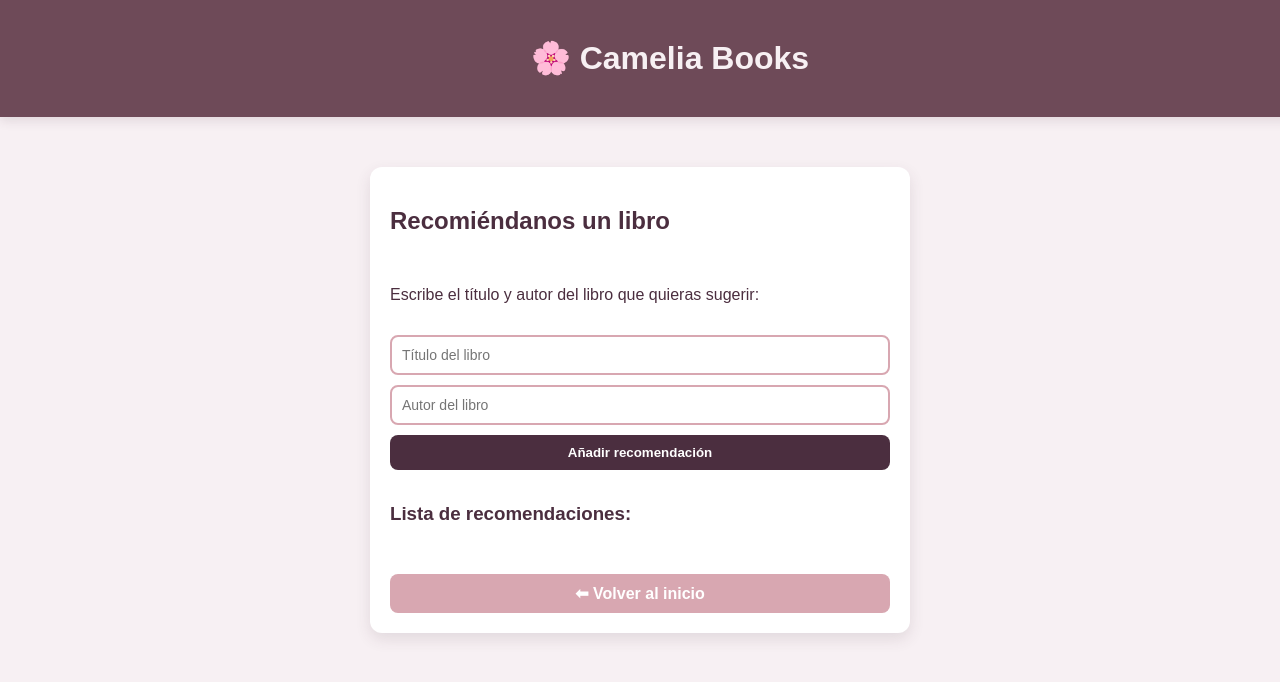
After one commit to TanTanJR/Web-Camelia, a PHP site: page /recomendaciones.php in a window 1280 px wide; the page is wider, and only the part inside the window is pictured. The commit adds this page. Shown: the top 682 px of that part. Run offline with PHP 8.4, Linux system fonts and the light colour scheme.

Commit message:
Recoemndaciones

```diff
--- /dev/null
+++ b/Web/recomendaciones.php
@@ -0,0 +1,136 @@
+<!DOCTYPE html>
+<html lang="es">
+<head>
+    <meta charset="UTF-8">
+    <meta name="viewport" content="width=device-width, initial-scale=1.0">
+    <title>Recomendaciones - Camelia Books</title>
+    <link rel="stylesheet" href="styles.css">
+    <style>
+        .recomendaciones {
+            max-width: 500px;
+            margin: 50px auto;
+            background: white;
+            padding: 20px;
+            border-radius: 12px;
+            box-shadow: 0 6px 15px rgba(75,46,63,0.12);
+            display: flex;
+            flex-direction: column;
+            gap: 15px;
+        }
+        #form-recomendacion {
+            display: flex;
+            flex-direction: column;
+            gap: 10px;
+        }
+        #form-recomendacion input {
+            padding: 10px;
+            border-radius: 8px;
+            border: 2px solid var(--rose);
+            font-size: 14px;
+            outline: none;
+        }
+        #form-recomendacion button {
+            background: var(--plum);
+            color: white;
+            border: none;
+            padding: 10px;
+            border-radius: 8px;
+            font-weight: 600;
+            cursor: pointer;
+            transition: 0.3s ease;
+        }
+        #form-recomendacion button:hover {
+            background: var(--rose);
+        }
+        #lista-recomendaciones .recomendacion-item {
+            padding: 10px 12px;
+            background: var(--cream);
+            border-radius: 10px;
+            box-shadow: 0 2px 6px rgba(75,46,63,0.1);
+            margin-bottom: 8px;
+        }
+         #volver-inicio {
+            background: var(--rose);
+            color: white;
+            padding: 10px;
+            border-radius: 8px;
+            text-align: center;
+            text-decoration: none;
+            font-weight: 600;
+            transition: 0.3s ease;
+        }
+        #volver-inicio:hover {
+            background: var(--plum);
+        }
+        html{
+            scroll-behavior: smooth;
+        }
+    </style>
+</head>
+<body>
+    <header>
+        <h1 class="logo">🌸 Camelia Books</h1>
+    </header>
+
+    <main class="recomendaciones">
+        <h2>Recomiéndanos un libro</h2>
+        <p>Escribe el título y autor del libro que quieras sugerir:</p>
+
+        <form id="form-recomendacion">
+            <input type="text" id="titulo-recom" placeholder="Título del libro" required>
+            <input type="text" id="autor-recom" placeholder="Autor del libro" required>
+            <button type="submit">Añadir recomendación</button>
+        </form>
+
+        <h3>Lista de recomendaciones:</h3>
+        <div id="lista-recomendaciones"></div>
+        <a id="volver-inicio" href="index.php">⬅ Volver al inicio</a>
+    </main>
+
+    <script>
+        const formRecom = document.getElementById('form-recomendacion');
+const listaRecom = document.getElementById('lista-recomendaciones');
+
+// Cargar recomendaciones guardadas en localStorage
+let guardadas = JSON.parse(localStorage.getItem('recomendaciones')) || [];
+guardadas.forEach(item => agregarRecomendacionDOM(item));
+
+// Función para crear el elemento en el DOM
+function agregarRecomendacionDOM(item) {
+    const div = document.createElement('div');
+    div.classList.add('recomendacion-item');
+    div.textContent = `${item.titulo} — ${item.autor}`;
+
+    const btnBorrar = document.createElement('button');
+    btnBorrar.textContent = '🗑️';
+    btnBorrar.style.marginLeft = '10px';
+    btnBorrar.style.cursor = 'pointer';
+    btnBorrar.style.border = 'none';
+    btnBorrar.style.background = 'transparent';
+    btnBorrar.addEventListener('click', () => {
+        listaRecom.removeChild(div);
+        // Actualizar localStorage
+        guardadas = guardadas.filter(i => !(i.titulo === item.titulo && i.autor === item.autor));
+        localStorage.setItem('recomendaciones', JSON.stringify(guardadas));
+    });
+
+    div.appendChild(btnBorrar);
+    listaRecom.prepend(div);
+}
+
+formRecom.addEventListener('submit', (e) => {
+    e.preventDefault();
+    const titulo = document.getElementById('titulo-recom').value.trim();
+    const autor = document.getElementById('autor-recom').value.trim();
+    if (titulo && autor) {
+        const nuevoItem = {titulo, autor};
+        agregarRecomendacionDOM(nuevoItem);
+        guardadas.unshift(nuevoItem);
+        localStorage.setItem('recomendaciones', JSON.stringify(guardadas));
+        formRecom.reset();
+    }
+});
+
+    </script>
+</body>
+</html>
--- a/Web/styles.css
+++ b/Web/styles.css
@@ -160,6 +160,8 @@ main {
 }
 
 
+
+
 /* ---------------------- */
 /* TARJETAS               */
 /* ---------------------- */
@@ -306,8 +308,16 @@ footer{
     background: #7a7a7a;
     color: black;
     text-align: center;
-    padding: 20px 0;
-    margin-top: 45px;
+    padding: 10px 0;
+    margin-top: 35px;
+}
+footer a {
+    color: #fff;
+    text-decoration: underline;
+}
+
+footer a:hover {
+    color: var(--rose);
 }
 
 @media (max-width: 700px){
@@ -334,3 +344,95 @@ footer{
     margin: 0;
     padding: 0;
 }
+
+/* Estilos para el mensaje de "No se han encontrado libros" */
+.buscador {
+  margin: 10px 0 25px;
+  text-align: center;
+}
+
+.buscador-wrapper {
+  position: relative;
+  max-width: 400px;
+  margin: 0 auto;
+}
+#buscador-libros {
+  width: 100%;
+  padding: 12px 40px 12px 18px; /* espacio derecho para la X */
+  border-radius: 25px;
+  border: 2px solid var(--rose);
+  font-size: 15px;
+  outline: none;
+  box-sizing: border-box;
+}
+#limpiar-buscador {
+  position: absolute;
+  top: 50%;
+  right: 12px;
+  transform: translateY(-50%);
+  background: none;
+  border: none;
+  font-size: 18px;
+  cursor: pointer;
+  display: none;
+  color: var(--plum);
+  line-height: 1;
+  padding: 0;
+
+  /* Fijamos posición y evitamos movimiento al hover */
+  pointer-events: auto;
+}
+#limpiar-buscador:hover,
+#limpiar-buscador:focus {
+  color: #c85f7e;
+  transform: translateY(-50%) scale(1.1); /* solo escala, no cambia posición */
+  outline: none;
+}
+
+.buscador-wrapper p#contador-resultados,
+.buscador-wrapper + #sin-resultados {
+  margin-top: 4px;
+  font-size: 14px;
+  color: #777;
+  position: relative; /* opcional */
+}
+
+#sin-resultados {
+  display: none;
+  margin: 4px 0 0; /* pegado al input */
+  max-width: 100%;
+  padding: 10px 18px;
+  background: #fff3f6;
+  color: var(--plum);
+  border-radius: 18px;
+  font-size: 14px;
+  box-shadow: 0 4px 10px rgba(75,46,63,0.1);
+}
+#sin-resultados::before {
+  content: "🔍 ";
+}
+
+#sin-resultados,
+#contador-resultados {
+  margin: 0;
+  font-size: 14px;
+  color: var(--plum);
+}
+#contador-resultados {
+  margin: 4px 0 0; /* pegado al input */
+  font-size: 14px;
+  color: #777;
+}
+
+.libro-contenedor {
+  transition: opacity 0.25s ease, transform 0.25s ease;
+}
+
+.libro-contenedor.oculto {
+  opacity: 0;
+  transform: scale(0.97);
+  pointer-events: none;
+}
+html {
+  scroll-behavior: smooth;
+}
```
Also changed, not shown: Web/index.php (+82 -39 lines).
